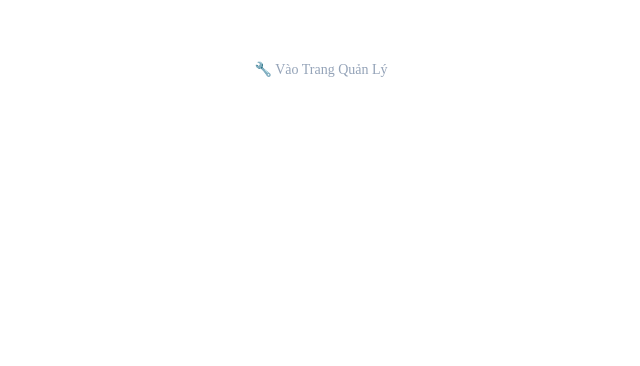
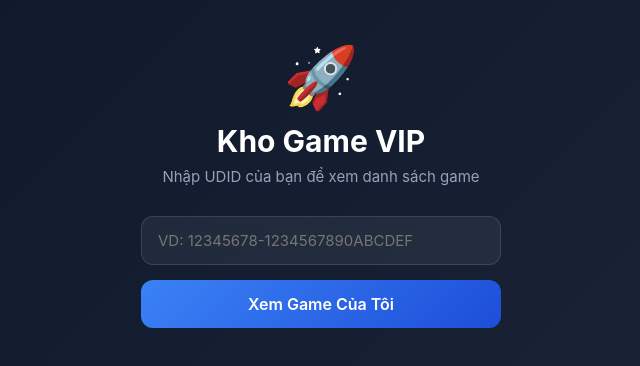
Before and after one commit to tinhyeunhobe1-eng/khogamvip, a plain HTML site: page index.html in a window 1280 px wide. Shown: the whole page, without its empty margins (319-959 px from the left). Drawn offline with Linux system fonts and the light colour scheme.

Commit message:
Update index.html

```diff
--- a/index.html
+++ b/index.html
@@ -1,4 +1,69 @@
-<!-- Nút vào trang quản lý -->
-<div style="text-align:center; margin-top:40px; padding-top:20px; border-top:1px solid rgba(255,255,255,0.1);">
-    <a href="/quanly.html" style="color:#94a3b8; font-size:14px; text-decoration:none;">🔧 Vào Trang Quản Lý</a>
-</div>
+<!DOCTYPE html>
+<html lang="vi">
+<head>
+    <meta charset="UTF-8">
+    <meta name="viewport" content="width=device-width, initial-scale=1.0">
+    <title>Kho Game VIP</title>
+    <style>
+        *{margin:0;padding:0;box-sizing:border-box;font-family:-apple-system,BlinkMacSystemFont,sans-serif}
+        body{background:linear-gradient(135deg,#0f172a,#1e293b);min-height:100vh;display:flex;flex-direction:column;align-items:center;padding:40px 20px}
+        .rocket{font-size:60px;margin-bottom:10px}
+        h1{color:#fff;font-size:30px;margin-bottom:8px;text-align:center}
+        .subtitle{color:#94a3b8;margin-bottom:30px;font-size:15px;text-align:center}
+        input{width:100%;max-width:360px;padding:14px 16px;background:rgba(255,255,255,.06);border:1px solid rgba(255,255,255,.12);border-radius:12px;color:#fff;font-size:15px;margin-bottom:15px;outline:none}
+        input:focus{border-color:#3b82f6}
+        button{width:100%;max-width:360px;padding:14px;background:linear-gradient(135deg,#3b82f6,#1d4ed8);color:#fff;border:none;border-radius:12px;font-size:16px;font-weight:600;cursor:pointer;margin-bottom:30px}
+        .result{width:100%;max-width:360px;display:none}
+        .result.show{display:block}
+        .game-item{background:rgba(255,255,255,.05);border:1px solid rgba(255,255,255,.1);border-radius:12px;padding:16px;margin-bottom:12px}
+        .game-name{color:#fff;font-size:16px;font-weight:500;margin-bottom:8px}
+        .download-btn{display:block;background:#10b981;color:#fff;padding:12px;border-radius:8px;text-align:center;text-decoration:none;font-weight:500;font-size:15px}
+        .download-btn:hover{background:#059669}
+        .no-game{color:#94a3b8;text-align:center;padding:20px;font-size:14px}
+    </style>
+</head>
+<body>
+    <div class="rocket">🚀</div>
+    <h1>Kho Game VIP</h1>
+    <p class="subtitle">Nhập UDID của bạn để xem danh sách game</p>
+
+    <input type="text" id="udid-input" placeholder="VD: 12345678-1234567890ABCDEF">
+    <button onclick="timGame()">Xem Game Của Tôi</button>
+
+    <div class="result" id="result">
+        <div id="game-list"></div>
+    </div>
+
+    <script>
+        function timGame() {
+            const udidNhap = document.getElementById('udid-input').value.trim().toUpperCase();
+            const gameListEl = document.getElementById('game-list');
+            const resultEl = document.getElementById('result');
+
+            if (!udidNhap) {
+                alert('⚠️ Vui lòng nhập UDID!');
+                return;
+            }
+
+            // Lấy danh sách khách từ localStorage
+            const khachList = JSON.parse(localStorage.getItem('khachList') || '[]');
+
+            // Tìm tất cả game có UDID khớp
+            const gameCuaKhach = khachList.filter(k => k.udid.toUpperCase() === udidNhap);
+
+            if (gameCuaKhach.length === 0) {
+                gameListEl.innerHTML = '<p class="no-game">❌ UDID chưa được cấp game nào<br>Liên hệ quản trị viên nhé!</p>';
+            } else {
+                gameListEl.innerHTML = gameCuaKhach.map(k => `
+                    <div class="game-item">
+                        <div class="game-name">🎮 ${k.appname}</div>
+                        <a href="${k.link}" target="_blank" class="download-btn">📥 Tải File IPA</a>
+                    </div>
+                `).join('');
+            }
+
+            resultEl.classList.add('show');
+        }
+    </script>
+</body>
+</html>
```
